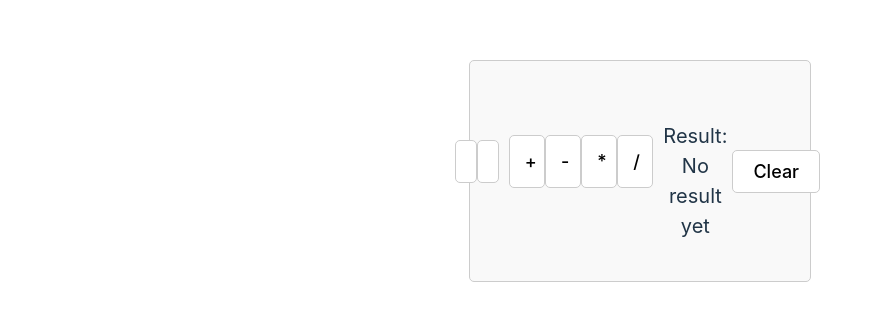
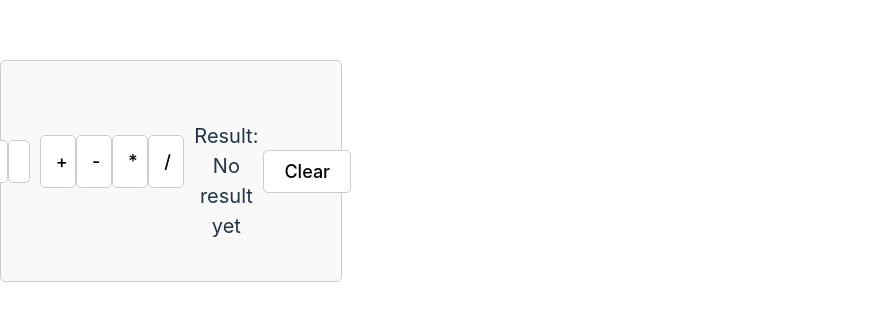
Before and after one commit to perlyn856/my_react, a React (Vite) app: page / in a window 1280 px wide. Shown: the part 229-550 px from the top of the page, without its empty margins (0-883 px from the left). Built offline with nearby package versions, Linux system fonts and the light colour scheme.

Commit message:
Update App.css

```diff
--- a/src/App.css
+++ b/src/App.css
@@ -1,8 +1,3 @@
-body{
-    align-items:center;
-  justify-content:center;
-  display:flex;
-}
 .calculator {
   width: 300px;
   margin: 100px auto;
```
